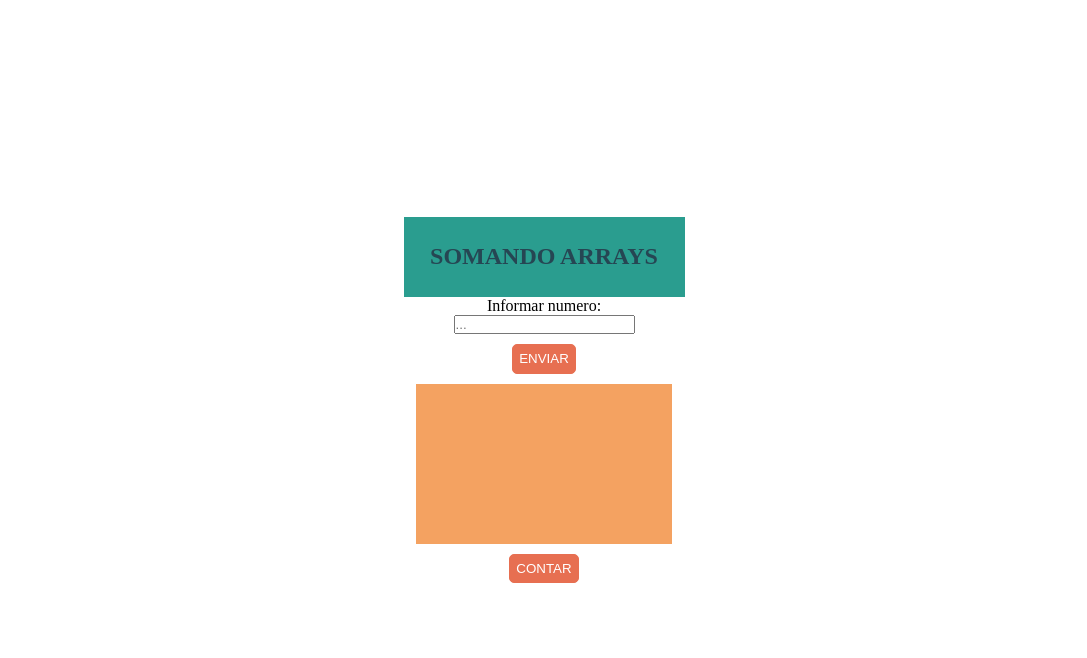
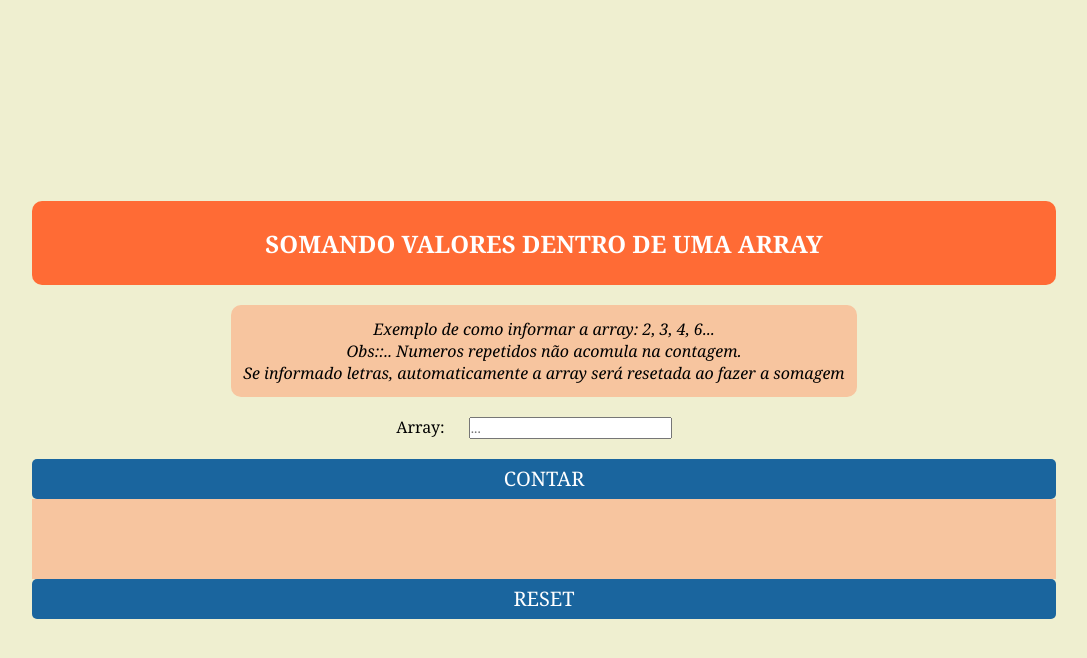
Before and after one commit to AnaPS1618/Arrays-e-loops, a plain HTML site: page src/01/HTML/index.html in a window 1280 px wide. Both pictures are taken after a click on the button "CONTAR". Shown: the whole page, without its empty margins (96-1183 px from the left). Drawn offline with Linux system fonts and the light colour scheme.

Commit message:
Somando valores dentro de uma array

```diff
--- a/src/01/CSS/style.css
+++ b/src/01/CSS/style.css
@@ -2,6 +2,7 @@
     margin: 0;
     padding: 0;
     box-sizing: border-box;
+    font-family: Cambria, Cochin, Georgia, Times, 'Times New Roman', serif;
 }
 
 html, body{
@@ -16,43 +17,65 @@ section{
     align-content: center;
     justify-content: center;
     flex-direction: column;
+    background-color: #efefd0;
 }
 
 h2{
-    border: 1px solid #2a9d8f;
-    background-color: #2a9d8f;
+    text-align: center;
+    width: 80dvw;
+    border-radius: 10px;
+    background-color: #ff6b35;
     padding: 2%;
-    color: #264653;
+    color: white;
+    margin: 20px;
 }
 
-#submitCount{
-    margin-top: 10px;
+i{
+    text-align: center;
+    background-color: #f7c59f;
+    padding: 1%;
+    border-radius: 10px;
+}
+
+#valor{
+    margin: 20px;
+}
+
+#listagemResult{
+    width: 80dvw;
+    height: 10dvh;
+    background-color: #f7c59f;
+    display: flex;
+    align-items: center;
+    align-content: center;
+    justify-content: center;
 }
 
 button{
-    border: 1px solid #e76f51;
+    width: 80dvw;
+    height: 5dvh;
+    border: none;
     border-radius: 5px;
-    background-color: #e76f51;
+    background-color: #1a659e;
     color: white;
     padding: 0.5%;
     cursor: pointer;
     text-transform: uppercase;
+    font-size: 20px;
 }
 
 button:hover{
-    background-color: #e9c46a;
-    border: 1px solid #e9c46a;
+    background-color: #004e89;
 }
 
 #listagem{
-    width: 20dvw;
+    width: 80dvw;
     height: 20dvh;
     text-align: center;
     border: 1px solid black;
     overflow: auto;
     padding: 1%;
     word-break: break-all;
-    border: 1px solid #f4a261;
-    background-color: #f4a261;
-    margin: 10px;
+    border: none;
+    background-color: #3da5d9;
 }
--- a/src/01/HTML/index.html
+++ b/src/01/HTML/index.html
@@ -11,19 +11,25 @@
 <body>
 
     <section>
-        <h2>SOMANDO ARRAYS</h2>
-        <label for="valor">Informar numero:</label>
-        <input type="number" name="valor" id="valor" placeholder="...">
-
-        <button id="submitCount">enviar</button>
-        <div id="listagem">
-            <p id="list"></p>
+        <h2>SOMANDO VALORES DENTRO DE UMA ARRAY</h2>
+        <i>Exemplo de como informar a array: 2, 3, 4, 6...
+            <br>
+           Obs::.. Numeros repetidos não acomula na contagem.
+           <br>
+           Se informado letras, automaticamente a array será resetada ao fazer a somagem
+        </i>
+        <div>
+            <label for="valor">Array:</label>
+            <input type="text" name="valor" id="valor" placeholder="...">
         </div>
 
-        <button id="submitResult">contar</button>
+        <button id="submitCount">contar</button>
+
         <div id="listagemResult">
             <p id="listResult"></p>
         </div>
+
+        <button id="reset">reset</button>
 
         <script src="../JS/index.js"></script>
     </section>
--- a/src/01/JS/index.js
+++ b/src/01/JS/index.js
@@ -1,48 +1,45 @@
 
 let buttonSubmitCount = document.querySelector('#submitCount')
 let valor = document.querySelector('#valor')
-let listagem = document.querySelector('#listagem')
-let list = document.querySelector('#list')
+
 let listResult = document.querySelector('#listResult')
 
-let submitResult = document.querySelector('#submitResult')
+let reset = document.querySelector('#reset')
 
-buttonSubmitCount.addEventListener("click", adicionar)
-buttonSubmitCount.addEventListener("keydown", function(event){
-    if(event.key === 'enter'){
-        return adicionar
-    }
-})
-submitResult.addEventListener("click", somar)
+buttonSubmitCount.addEventListener("click", somarValores)
+reset.addEventListener("click", limpandoArea)
 
 let arr = []
-let juntando;
 
 
-function adicionar(){
+function somarValores(){
 
     if(valor.value === ''){
-        alert('por favor, informar um valor')
-    }else{
-    arr.push(valor.value)
+        alert('Campo vazio ou inserido uma string')
     }
 
-    juntando = arr.toString().replaceAll(',', '+')
-    list.innerHTML = juntando
-    listagem.lastChild = juntando
-    console.log(arr)
+    arr.push(valor.value)
+
+    let tranformandoEmNumeros = arr.join(', ').toString()
+                                    .replaceAll(',', '').split(' ')
+                                    .map(n => parseInt(n, 10))
+
+    let saoNumeros = tranformandoEmNumeros.every(numero => !isNaN(numero));
+
+    if (!saoNumeros) {
+        alert('Campo vazio ou informado uma string')
+        return limpandoArea()
+    }
+
+    let retirandoRepetidos = new Set(tranformandoEmNumeros)
+    let repetidosRetirados = [...retirandoRepetidos]
+
+    listResult.innerHTML = repetidosRetirados
 
 }
 
-function somar(n){
-
-    let arrayDeNumeros = arr.map(str => parseInt(str, 10))
-
-    let soma = arrayDeNumeros.reduce(function(n, value){
-        return n + value
-    })
-
-    listResult.innerHTML = `Soma dos valores: ${soma}`
-
-    console.log('Soma dos valores:', soma);
+function limpandoArea(){
+    valor.value = ''
+    arr = []
+    listResult.innerHTML = ''
 }
```
